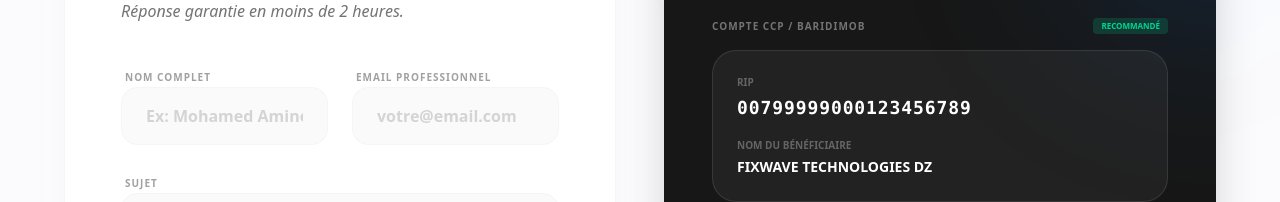
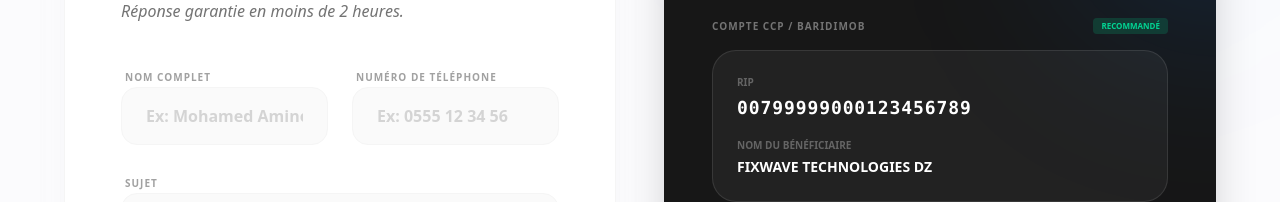
Before and after one commit to Malmeu/jitone, a Next.js app: page /contact in a window 1280 px wide. Shown: the part 652-854 px from the top of the page. Built offline with nearby package versions, Linux system fonts and the light colour scheme; no server answers.

Commit message:
replacer mail par tel

```diff
--- a/app/admin/page.tsx
+++ b/app/admin/page.tsx
@@ -441,8 +441,8 @@
                                                         <span className="text-neutral-900">{msg.name}</span>
                                                     </div>
                                                     <div className="flex items-center gap-2 text-neutral-400">
-                                                        <Mail size={16} />
-                                                        <a href={`mailto:${msg.email}`} className="text-primary hover:underline">{msg.email}</a>
+                                                        <Phone size={16} />
+                                                        <a href={`tel:${msg.phone}`} className="text-primary hover:underline">{msg.phone}</a>
                                                     </div>
                                                 </div>
                                             </div>
--- a/app/contact/page.tsx
+++ b/app/contact/page.tsx
@@ -12,7 +12,7 @@
     const [formStatus, setFormStatus] = useState<'idle' | 'sending' | 'sent' | 'error'>('idle');
     const [formData, setFormData] = useState({
         name: '',
-        email: '',
+        phone: '',
         subject: 'Activation Abonnement Premium',
         message: ''
     });
@@ -27,7 +27,7 @@
                 .insert([
                     {
                         name: formData.name,
-                        email: formData.email,
+                        phone: formData.phone,
                         subject: formData.subject,
                         message: formData.message,
                         status: 'unread'
@@ -36,7 +36,7 @@
 
             if (error) throw error;
             setFormStatus('sent');
-            setFormData({ name: '', email: '', subject: 'Activation Abonnement Premium', message: '' });
+            setFormData({ name: '', phone: '', subject: 'Activation Abonnement Premium', message: '' });
         } catch (error) {
             console.error('Error sending message:', error);
             setFormStatus('error');
@@ -120,13 +120,13 @@
                                         />
                                     </div>
                                     <div className="space-y-3">
-                                        <label className="text-[10px] font-black uppercase tracking-widest text-neutral-400 ml-1">Email professionnel</label>
+                                        <label className="text-[10px] font-black uppercase tracking-widest text-neutral-400 ml-1">Numéro de téléphone</label>
                                         <input
                                             required
-                                            type="email"
-                                            value={formData.email}
-                                            onChange={(e) => setFormData({ ...formData, email: e.target.value })}
-                                            placeholder="votre@email.com"
+                                            type="tel"
+                                            value={formData.phone}
+                                            onChange={(e) => setFormData({ ...formData, phone: e.target.value })}
+                                            placeholder="Ex: 0555 12 34 56"
                                             className="w-full px-6 py-4 bg-neutral-50 border border-neutral-100 rounded-2xl focus:ring-4 focus:ring-primary/5 focus:border-primary font-bold outline-none transition-all placeholder:text-neutral-300"
                                         />
                                     </div>
```
Also changed, not shown: 1 other file (tests, documents, lock files or other folders).
